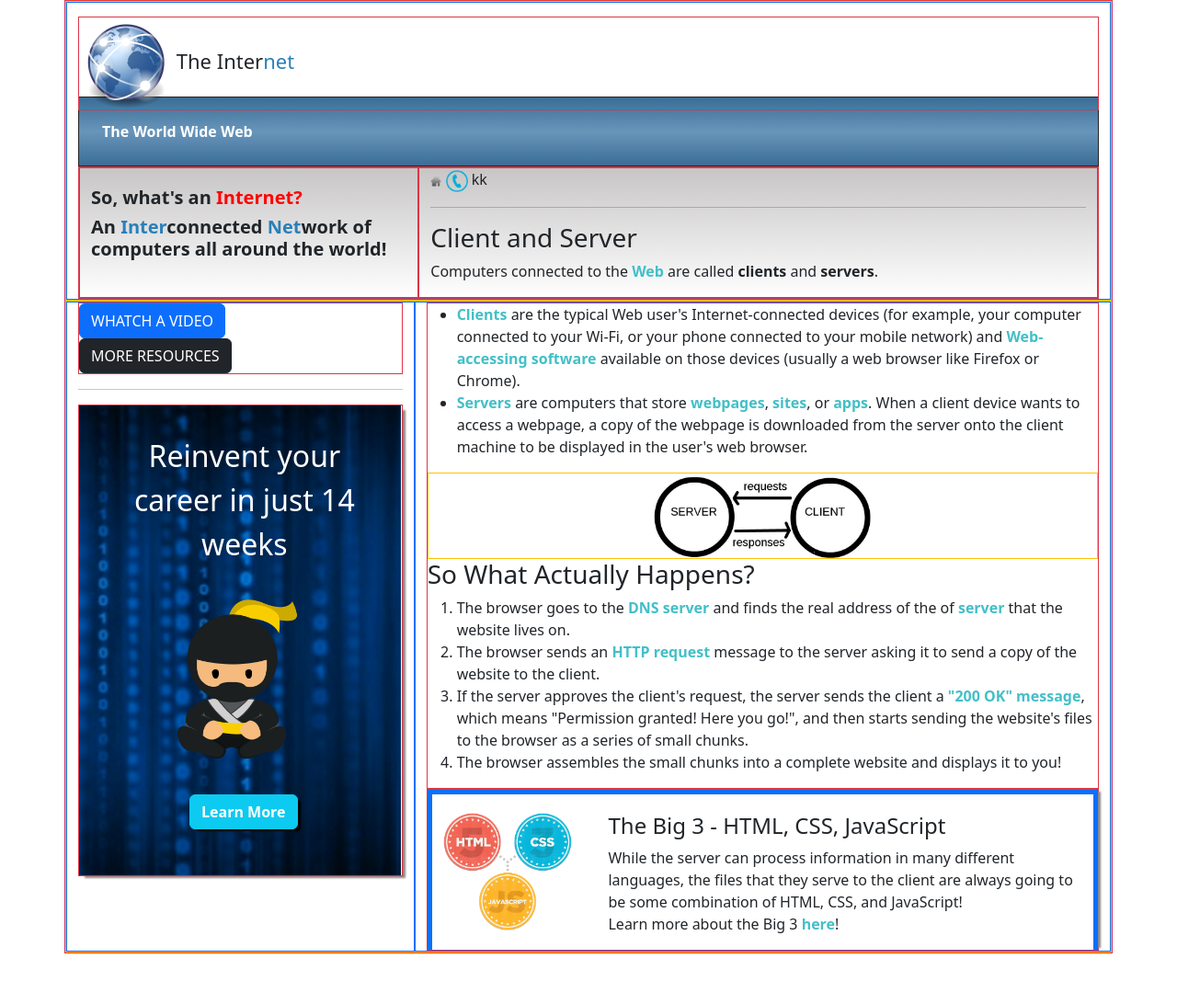
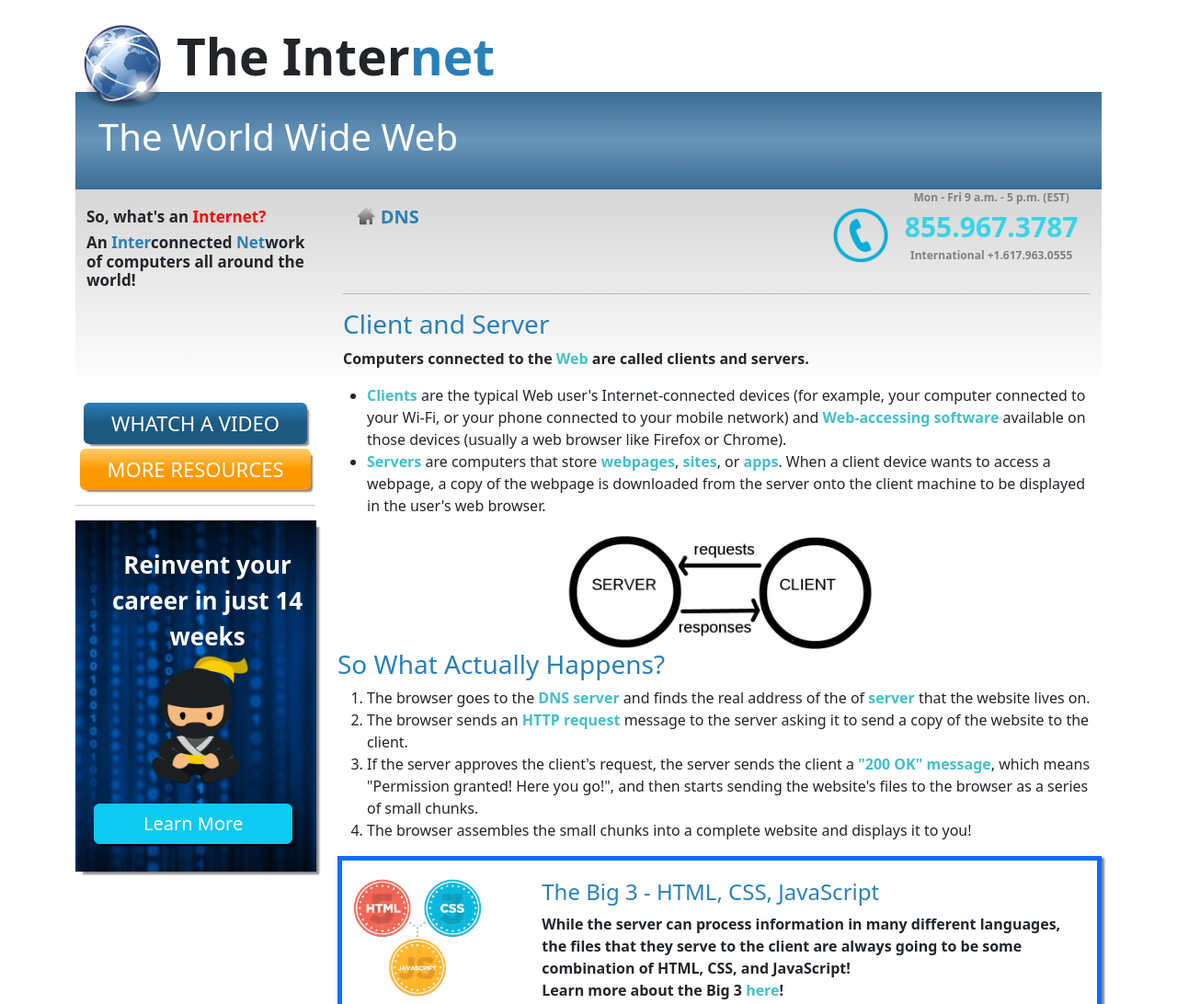
Before and after one commit to Ebtehal0/Code-Practice-W4D2, a plain HTML site: page index.html in a window 1280 px wide. Shown: the top 1092 px of the page at 92% size. Before the commit the page ends 1037 px from the top, so only its background shows below. Drawn offline with nearby package versions, Linux system fonts and the light colour scheme.

Commit message:
last changes

```diff
--- a/index.html
+++ b/index.html
@@ -13,60 +13,96 @@
 </head>
 
 <body>
-    <div class="container border border-danger">
-        <div class="row border border-warning">
-            <div class="col-12 border border-primary">
-                <div class="logo col-12 border border-danger position-relative" style="font-size:22px"> <img
-                        style="width: 100px;" src="images/globe.png"> The Inter<span>net </span></div>
-                <div class="col-12 border border-dark"
+    <div class="container">
+        <div class="row">
+            <div class="col-12">
+                <div class="logo col-12 position-relative" style="font-size:22px">
+                    <div class="row">
+                        <div class="col-1"><img style="width: 100px;" src="images/globe.png"> </div>
+                        <div class="col-11">
+                            <p style="padding-left:15px">The Inter<span>net </span></p>
+                        </div>
+                    </div>
+                </div>
+                <div class="col-12"
                     style="background-image:linear-gradient(#3b6d96,#6895ba,#3b6d96) ; color: white; padding-left: 10px; padding:25px;">
-                    <strong>The World Wide Web </strong>
+                    <h1>The World Wide Web</h1>
                 </div>
 
-                <div class="container border border-danger"
-                    style="background-image:linear-gradient(rgb(199, 197, 197),white ) ; ">
+                <div class="container"
+                    style="background-image:linear-gradient(rgb(214, 214, 214),white ) ; ">
                     <div class="row">
-                        <div class="col-4 border border-danger" style="padding-top:20px;">
-                          <h5 id="red"> <strong>So, what's an <span>Internet?</span></strong></h5>
-                           <h5><strong> An <span>Inter</span>connected <span>Net</span>work of
+                        <div class="col-3 textsize" style="padding-top:20px;">
+                            <h5 class="red"> <strong>So, what's an <span>Internet?</span></strong></h5>
+                            <h5 class="dblue"><strong> An <span>Inter</span>connected <span>Net</span>work of
                                     computers all around the
                                     world! </strong> </h5>
                         </div>
-                        <div class=" col-8 border border-danger "> <img src="images/home.png" style="width:12px;"> <img
-                                src="images/phone.png" style="width:24px;"> kk
+                        <div class=" col-9">
+                            <div class="row">
+                                <div class="col-7">
+                                    <div class="row" style="padding-top: 15px">
+                                        <div class="col-1"><img src="images/home.png" style="width:20px; margin-left: 15px;"> </div>
+                                        <div class="col">
+                                            <p class="col blue" style="font-size:20px; font-weight: 600;">DNS</p>
+                                        </div>
+                                    </div>
+                                </div>
+                                <div class="col-5">
+                                    <div class="row">
+                                        <div class="col-1">
+                                            <img src="images/phone.png"
+                                                style="width:60px; margin-top:20px; margin-left: 45px">
+                                        </div>
+                                        <div class="col num">
+                                            <P class="text-center">Mon - Fri 9 a.m. - 5 p.m. (EST)
+                                                <span>855.967.3787</span> <br>
+                                                International +1.617.963.0555
+                                            </P>
+                                        </div>
+                                    </div>
+                                </div>
+                            </div>
                             <hr>
-                            <h3>Client and Server</h3>
+                            <h3 class="blue">Client and Server</h3>
                             <p>Computers connected to the <a href="#">Web</a> are called <strong>clients</strong> and
                                 <strong>servers</strong>.
                             </p>
+                        </div>
+
+                    </div>
                 </div>
             </div>
 
         </div>
 
-            </div>
-        </div>
 
-        <div class="row  border border-warning">
+    <div class="row">
 
-            <div class="col-4 border border-primary">
-                <div class="col border border-danger">
-                    <button type="button" class="btn btn-primary">WHATCH A VIDEO</button> <br>
-                    <button type="button" class="btn btn-dark">MORE RESOURCES</button>
+        <div class="col-3">
+            <div class="col text-center">
+                <button type="button" class="btn botn btn-primary"
+                    style="background-image:linear-gradient(#2980B9,#1d5880,#1d5880 ) ; border:none;">WHATCH A
+                    VIDEO</button> <br>
+                <button type="button" class="btn botn btn-dark"
+                    style="background-color:rgb(255, 153, 0); border:none; margin-top:5px; background-image:linear-gradient(rgb(255, 203, 106),rgb(255, 153, 0),rgb(255, 153, 0) ) ;">MORE
+                    RESOURCES</button>
             </div>
             <hr>
-                <div class="col border border-danger position-relative" style="box-shadow:   5px 4px 2px -2px #888;">
-                    <img src="images/ad_background.png" class="position-relative" style="width:350px">
+            <div class="col position-relative" style="box-shadow:   6px 5px 2px -2px #888;">
+                <img src="images/ad_background.png" class="position-relative" style="width:262px">
                 <div class="col text position-absolute text-center">
                     <p>Reinvent your <br> career in just 14 <br> weeks</p>
                 </div>
-                    <div> <img src="images/ninja.png" class="ninja position-absolute" style="width:150px;"></div>
-                    <button class="boton btn btn-info text-white position-absolute " style="box-shadow:5px 4px 2px -2px black;"> <i class="bi bi-chevron-right"></i>Learn More </button>
+                <div> <img src="images/ninja.png" class="ninja position-absolute" style="width:120px;"></div>
+                <button class="boton btn btn-info text-white position-absolute "
+                    style="box-shadow:5px 4px 2px -2px black;">Learn More </button>
             </div>
         </div>
-            <div class="col-8 border border-primary">
+        <div class="col-9">
 
-                <div class="col-12 border border-danger">
+            <div class="col-12">
+
                 <ul>
                     <li><a href="#">Clients</a> are the typical Web user's Internet-connected devices (for example,
                         your computer connected to your Wi-Fi, or your phone connected to your mobile network) and
@@ -78,10 +114,10 @@
                         webpage, a copy of the webpage is downloaded from the server onto the client machine to be
                         displayed in the user's web browser.</li>
                 </ul>
-                    <div class="col border border-warning text-center">
-                        <img src="images/client_server.jpg" style="width:250px;">
+                <div class="col text-center">
+                    <img src="images/client_server.jpg" style="width:350px;">
                 </div>
-                    <h3> So What Actually Happens?</h3>
+                <h3 class="blue"> So What Actually Happens?</h3>
                 <ol>
                     <li>The browser goes to the <a href="#">DNS server</a> and finds the real address of the of <a
                             href="#">server</a> that the website lives on. </li>
@@ -97,11 +133,11 @@
                 </ol>
             </div>
 
-                <div class="container border border-danger">
+            <div class="container">
                 <div class="box1 row border border-primary border-bottom-0 border-5">
                     <div class="col-3"> <img src="images/html.png" style="width:140px; padding-top:20px;"> </div>
                     <div class="col-9">
-                            <h4 style="padding-top:20px">The Big 3 - HTML, CSS, JavaScript</h4>
+                        <h4 class="blue" style="padding-top:20px">The Big 3 - HTML, CSS, JavaScript</h4>
                         <p>While the server can process information in many different languages, the files that
                             they serve to the client are always going to be some combination of HTML, CSS,
                             and JavaScript! <br>
@@ -113,6 +149,7 @@
         </div>
     </div>
     </div>
+</div>
 </body>
 
 </html>
--- a/style.css
+++ b/style.css
@@ -1,5 +1,30 @@
 
-#red span{
+
+.num{
+   margin-left: 80px;
+}
+
+.num span{
+    color:#3AD3E8  ;
+    font-size: 30px;
+    font-weight: 700;
+}
+
+.num p{
+    color:gray;
+    font-size: 12px;
+    font-weight: 700;
+}
+
+.dblue{
+    font-size: 17px;
+}
+
+.red{
+    font-size: 17px;
+}
+
+.red span{
     color: red;
 }
 span{
@@ -13,7 +38,7 @@ a{
 }
 
 p{
-    font-weight: 500;
+    font-weight: 600;
 }
 
 .box1{
@@ -21,23 +46,47 @@ box-shadow:   5px 0 2px -2px #888;
 }
 
 .logo{
-    top: 15px;
+    top: 20px;
+}
+
+.logo p{
+    font-size: 55px;
 }
 
 .text{
     color: white;
-    bottom: 320px;
-    left: 60px;
-    font-size: 32px;
+    bottom: 220px;
+    left: 40px;
+    font-size: 26px;
 }
 
 .boton{
-    bottom: 50px;
-    left:120px;
-    font-weight: 600;
+    bottom: 30px;
+    left:20px;
+    font-weight: 500;
+    padding-left: 53px;
+    padding-right: 53px;
+    font-size: 20px;
 }
 
 .ninja{
-   bottom:120px;
-   left:90px;
+   bottom:90px;
+   left:70px;
 }
+
+br{
+    font-weight:500 ;
+}
+
+.botn{
+    box-shadow: 4px 4px 2px -2px #888;
+    font-weight: 500;
+    padding-left: 30px;
+    padding-right: 30px;
+    font-size: 22px;
+    margin-top:20px ;
+}
+
+.blue{
+    color:#2980B9;
+}
```
Lines whose indentation alone changed are shown as unchanged.
